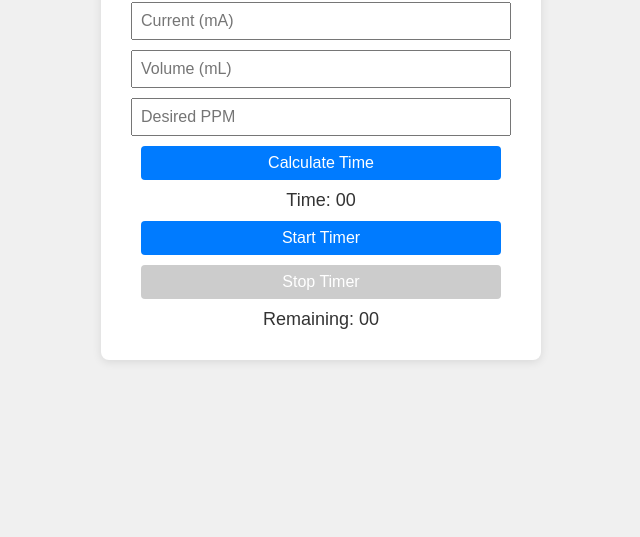
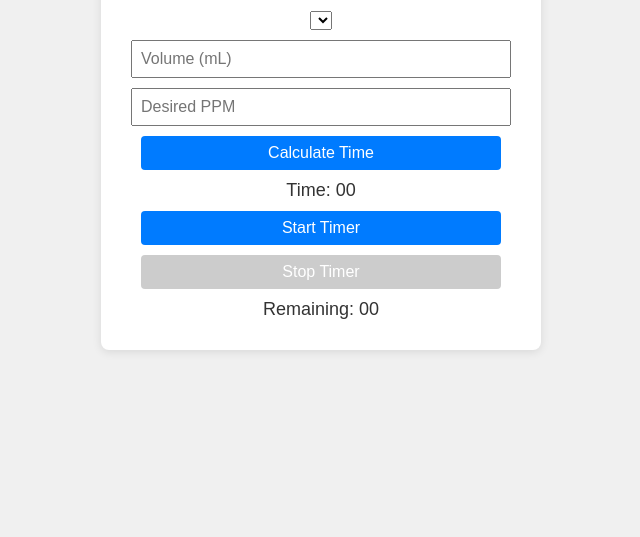
Before and after one commit to ceotjoe/SilverTimer_PWA, a plain HTML site: page index.html in a window 1280 px wide. Shown: the part 263-800 px from the top of the page, without its empty margins (319-959 px from the left). Drawn offline with Linux system fonts and the light colour scheme.

Commit message:
Implement devices drop down.

```diff
--- a/index.html
+++ b/index.html
@@ -13,7 +13,7 @@
 <body>
     <div class="container">
         <h2 data-i18n="appTitle">SilverTimer</h2>
-        <input type="number" id="current" step="0.01" data-i18n-placeholder="currentPlaceholder">
+        <select id="device" data-i18n-placeholder="devicePlaceholder"></select>
         <input type="number" id="volume" step="0.01" data-i18n-placeholder="volumePlaceholder">
         <input type="number" id="desiredPpm" step="0.01" data-i18n-placeholder="ppmPlaceholder">
         <button onclick="calculateTime()" data-i18n="calcBtn"></button>
```
